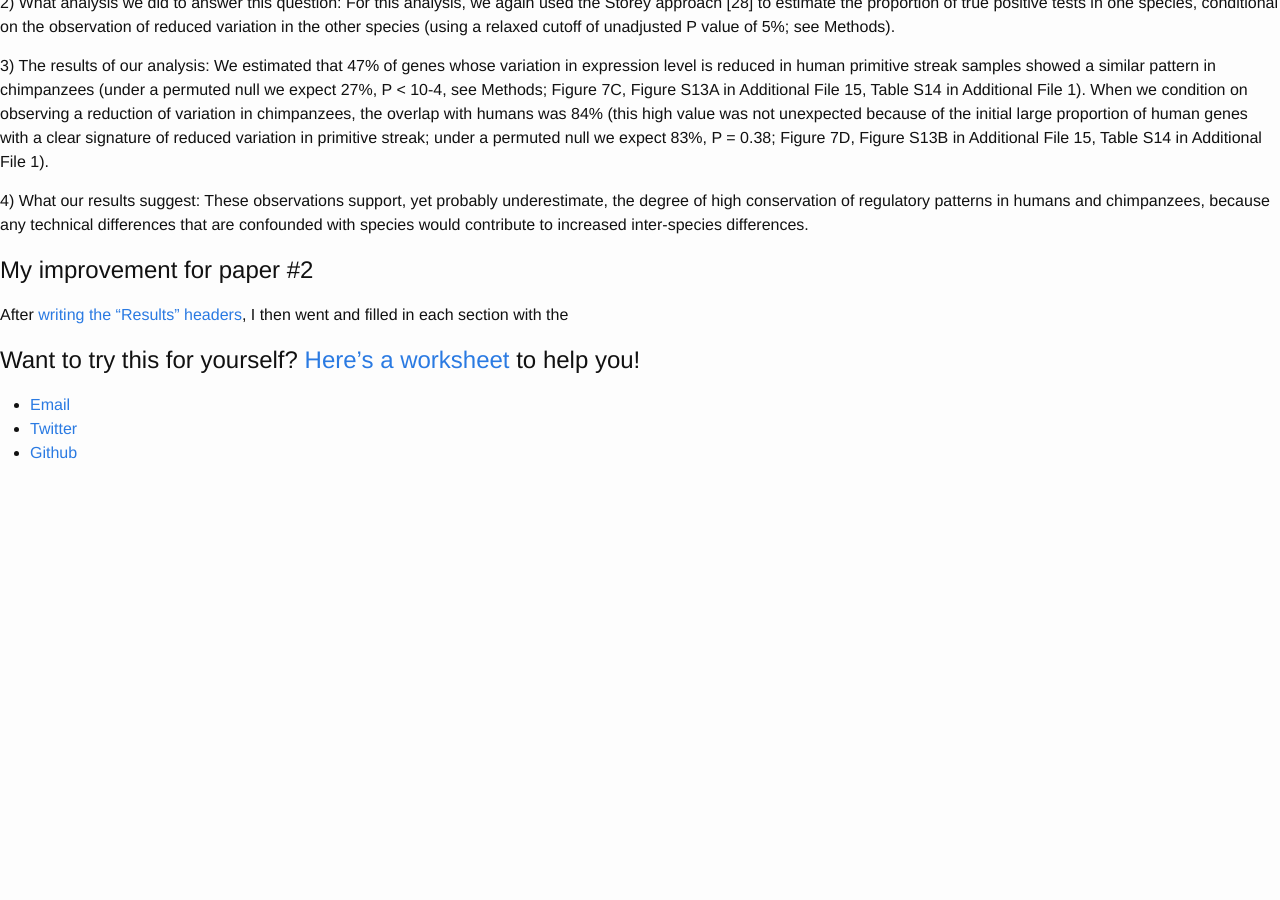
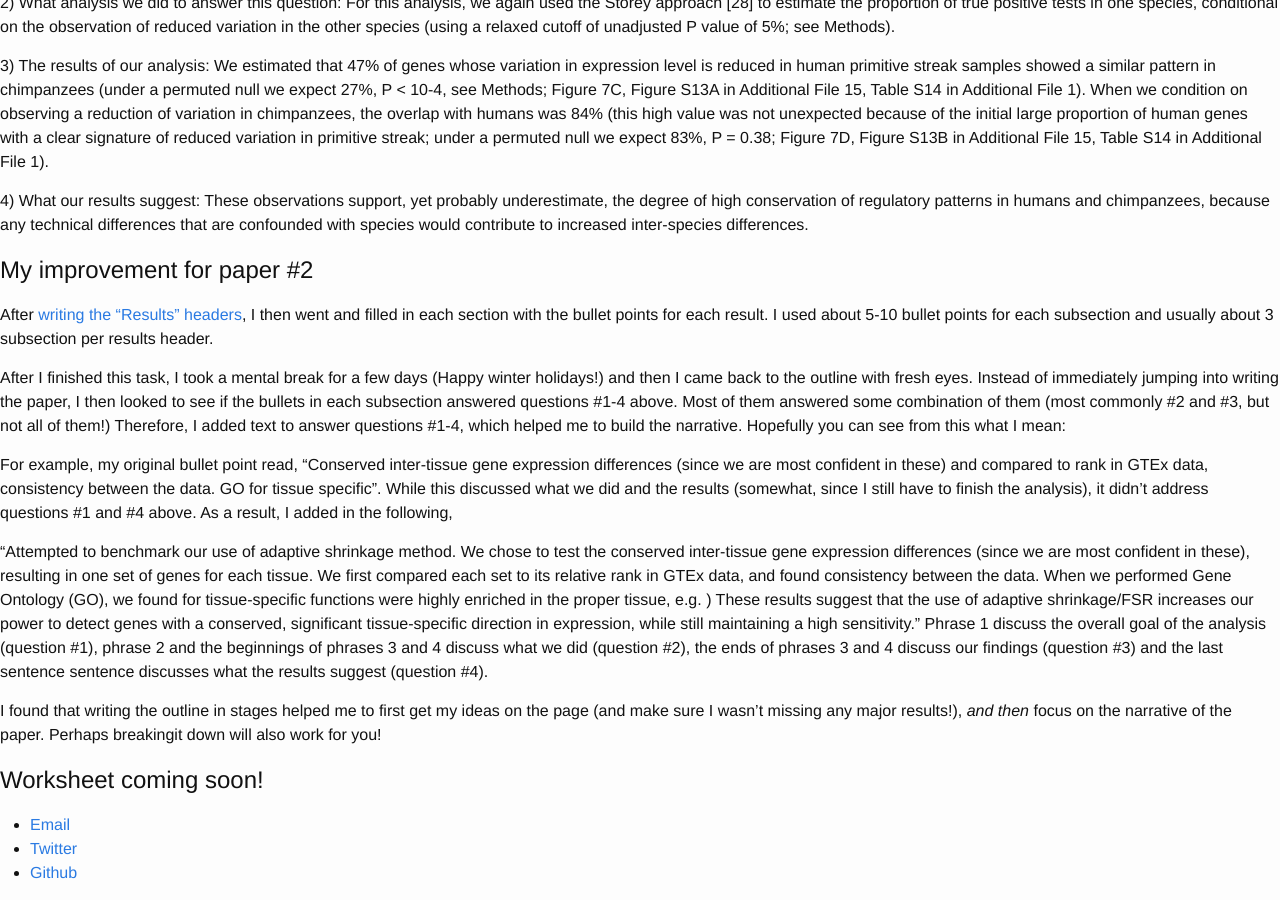
Before and after one commit to Lauren-Blake/Lauren-Blake.github.io, a Jekyll site: the page built from _posts/2017-12-28-improvement3.md, in a window 1280 px wide and 900 px high, scrolled down 1182 px. Built offline with Jekyll 4.4.1, drawn with Linux system fonts in a browser that asks for light colours; before the commit the page ends 1662 px from its top, so only the background shows below that.

Commit message:
add edits to improvement3 minus worksheet

```diff
--- a/_posts/2017-12-28-improvement3.md
+++ b/_posts/2017-12-28-improvement3.md
@@ -36,7 +36,14 @@ Let's break this down into our 4 questions from the previous section:
 
 ## My improvement for paper #2
 
-After [writing the "Results" headers](http://lauren-blake.github.io/2017/12/23/improvement2.html), I then went and filled in each section with the
+After [writing the "Results" headers](http://lauren-blake.github.io/2017/12/23/improvement2.html), I then went and filled in each section with the bullet points for each result. I used about 5-10 bullet points for each subsection and usually about 3 subsection per results header.
 
+After I finished this task, I took a mental break for a few days (Happy winter holidays!) and then I came back to the outline with fresh eyes. Instead of immediately jumping into writing the paper, I then looked to see if the bullets in each subsection answered questions #1-4 above. Most of them answered some combination of them (most commonly #2 and #3, but not all of them!) Therefore, I added text to answer questions #1-4, which helped me to build the narrative. Hopefully you can see from this what I mean:
 
-## Want to try this for yourself? [Here's a worksheet](/Writing_worksheets/Contents_list.pdf) to help you!
+For example, my original bullet point read, "Conserved inter-tissue gene expression differences (since we are most confident in these) and compared to rank in GTEx data, consistency between the data. GO for tissue specific". While this  discussed what we did and the results (somewhat, since I still have to finish the analysis), it didn't address questions #1 and #4 above. As a result, I added in the following,
+
+"Attempted to benchmark our use of adaptive shrinkage method. We chose to test the conserved inter-tissue gene expression differences (since we are most confident in these), resulting in one set of genes for each tissue. We first compared each set to its relative rank in GTEx data, and found consistency between the data. When we performed Gene Ontology (GO), we found for tissue-specific functions were highly enriched in the proper tissue, e.g. ) These results suggest that the use of adaptive shrinkage/FSR increases our power to detect genes with a conserved, significant tissue-specific direction in expression, while still maintaining a high sensitivity." Phrase 1 discuss the overall goal of the analysis (question #1), phrase 2 and the beginnings of phrases 3 and 4 discuss what we did (question #2), the ends of phrases 3 and 4 discuss our findings (question #3) and the last sentence sentence discusses what the results suggest (question #4).
+
+I found that writing the outline in stages helped me to first get my ideas on the page (and make sure I wasn't missing any major results!), *and then* focus on the narrative of the paper. Perhaps breakingit down will also work for you!
+
+## Worksheet coming soon!
```
Also changed, not shown: 1 other file.
